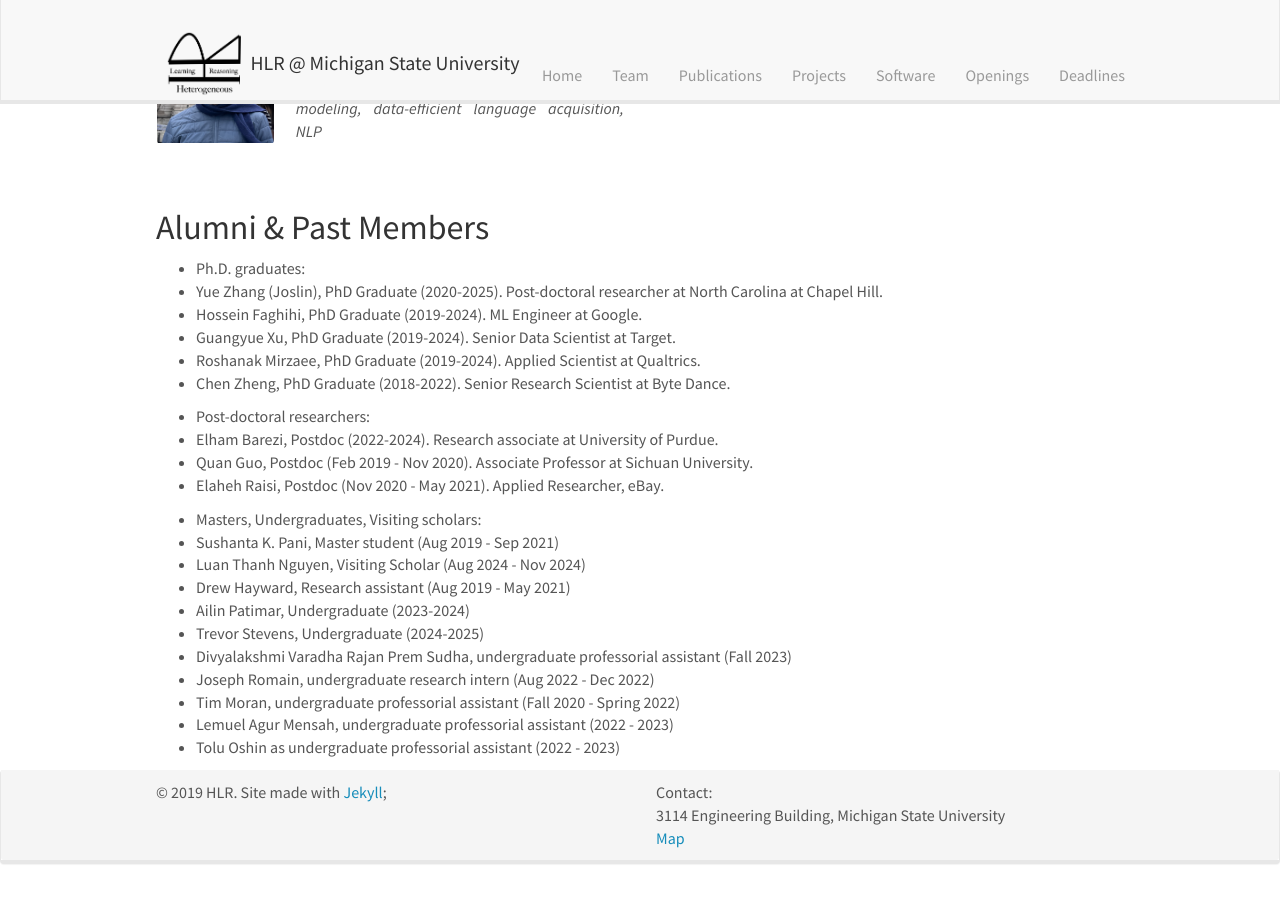
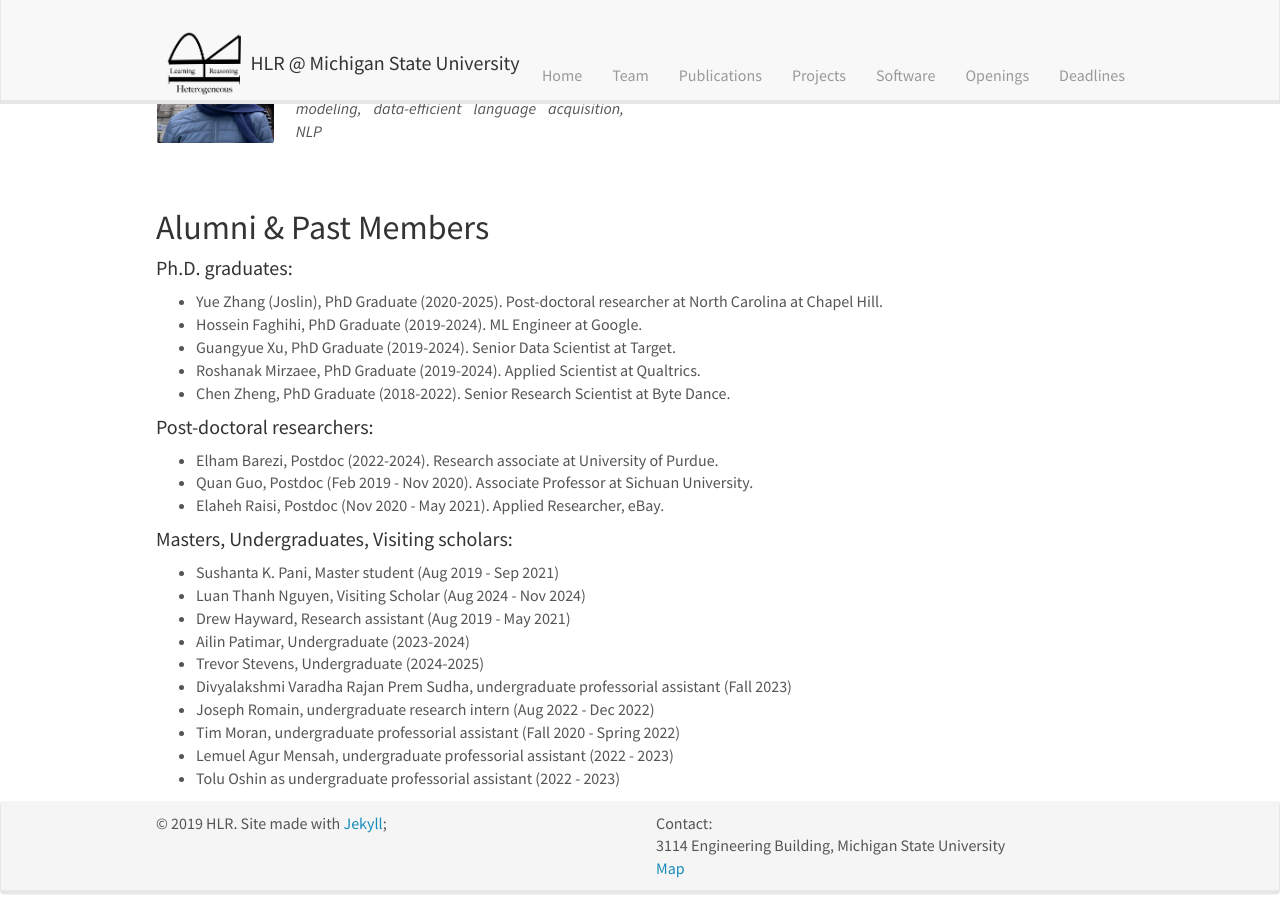
Before and after one commit to HLR/HLR.github.io, a Jekyll site: the page built from _pages/team.md, in a window 1280 px wide and 900 px high, scrolled down 1797 px. Built offline with Jekyll 4.4.1, drawn with Linux system fonts in a browser that asks for light colours; nearby versions of some CDN libraries.

Commit message:
Update Format of Alumni order

```diff
--- a/_pages/team.md
+++ b/_pages/team.md
@@ -101,19 +101,19 @@ Go to <a href="{{ site.url }}{{ site.baseurl }}/pictures/"> <b>Gallery</b> </a>
 </div>
 
 ## Alumni & Past Members
-- Ph.D. graduates:
+<h4>Ph.D. graduates: </h4>
 - Yue Zhang (Joslin), PhD Graduate (2020-2025). Post-doctoral researcher at North Carolina at Chapel Hill.
 - Hossein Faghihi, PhD Graduate (2019-2024). ML Engineer at Google.
 - Guangyue Xu, PhD Graduate (2019-2024). Senior Data Scientist at Target.
 - Roshanak Mirzaee, PhD Graduate (2019-2024). Applied Scientist at Qualtrics.
 - Chen Zheng, PhD Graduate (2018-2022). Senior Research Scientist at Byte Dance.
 
-- Post-doctoral researchers:
+<h4>Post-doctoral researchers:</h4>
 - Elham Barezi, Postdoc (2022-2024). Research associate at University of Purdue.
 - Quan Guo, Postdoc (Feb 2019 - Nov 2020). Associate Professor at Sichuan University.
 - Elaheh Raisi, Postdoc (Nov 2020 - May 2021). Applied Researcher, eBay.
 
-- Masters, Undergraduates, Visiting scholars:
+<h4>Masters, Undergraduates, Visiting scholars: </h4>
 - Sushanta K. Pani, Master student (Aug 2019 - Sep 2021)
 - Luan Thanh Nguyen, Visiting Scholar (Aug 2024 - Nov 2024)
 - Drew Hayward, Research assistant (Aug 2019 - May 2021)
```
